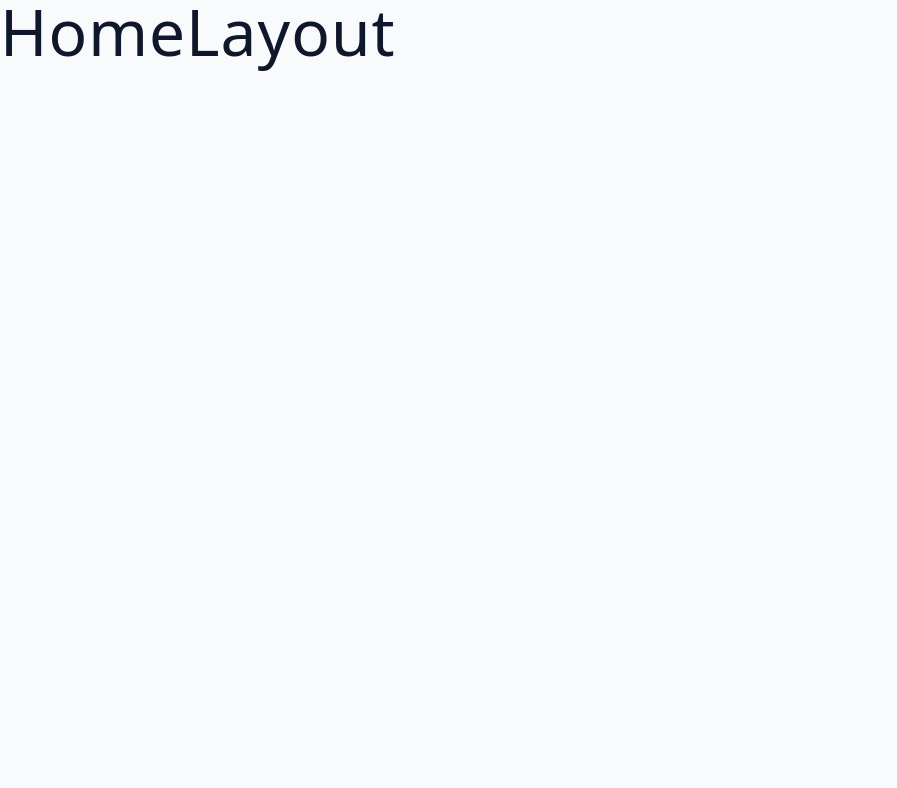
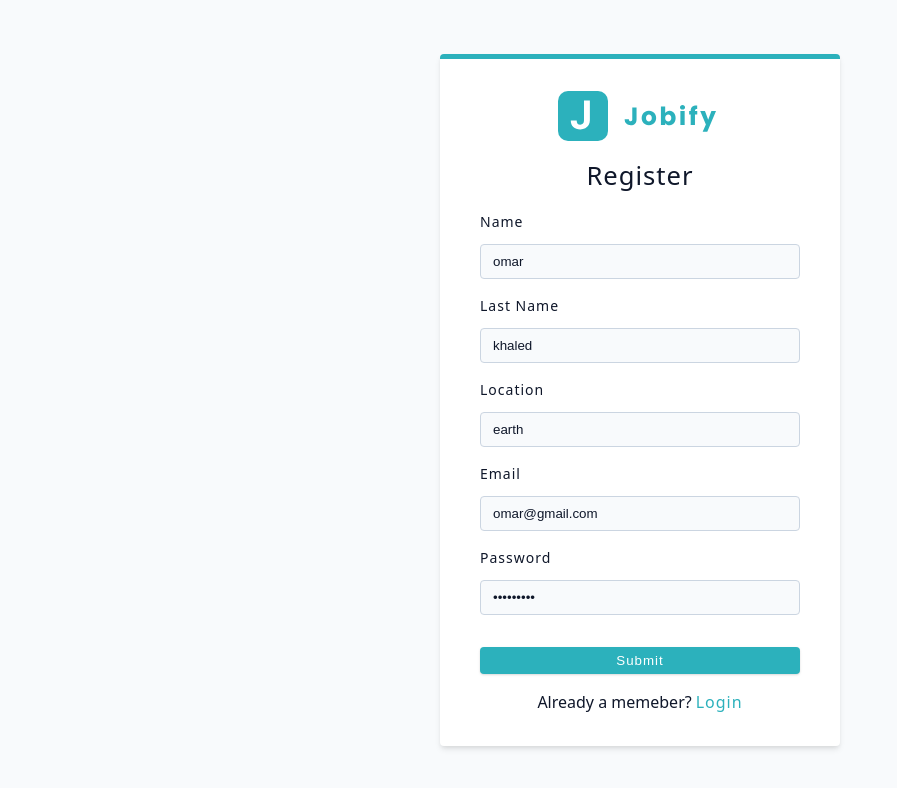
Before and after one commit to Omarr-kh/mern-jobify, a React (Vite) app in the folder client/: page /register in a window 1280 px wide. Shown: the top 788 px of the page, without its empty margins (0-897 px from the left). Built offline with nearby package versions, Linux system fonts and the light colour scheme.

Commit message:
create pages

```diff
--- a/client/src/pages/HomeLayout.jsx
+++ b/client/src/pages/HomeLayout.jsx
@@ -1,4 +1,10 @@
+import { Outlet } from "react-router-dom";
+
 function HomeLayout() {
-  return <h1>HomeLayout</h1>;
+  return (
+    <>
+      <Outlet />
+    </>
+  );
 }
 export default HomeLayout;
--- a/client/src/pages/Landing.jsx
+++ b/client/src/pages/Landing.jsx
@@ -1,4 +1,36 @@
+import Wrapper from "../assets/wrappers/LandingPage";
+import main from "../assets/images/main.svg";
+import { Link } from "react-router-dom";
+import { Logo } from "../components";
+
 function Landing() {
-  return <h1>Landing Page</h1>;
+  return (
+    <Wrapper>
+      <nav>
+        <Logo />
+      </nav>
+      <div className="container page">
+        <div>
+          <h1>
+            job <span>tracking</span> app
+          </h1>
+          <p>
+            I'm baby wayfarers hoodie next level taiyaki brooklyn cliche blue
+            bottle single-origin coffee chia. Aesthetic post-ironic venmo,
+            quinoa lo-fi tote bag adaptogen everyday carry meggings +1 brunch
+            narwhal.
+          </p>
+          <Link to="/register" className="btn register-link">
+            register
+          </Link>
+          <Link to="/login" className="btn">
+            login / demo user
+          </Link>
+        </div>
+        <img src={main} alt="job hunt" className="img main-img" />
+      </div>
+    </Wrapper>
+  );
 }
+
 export default Landing;
--- a/client/src/pages/Login.jsx
+++ b/client/src/pages/Login.jsx
@@ -1,11 +1,29 @@
 import { Link } from "react-router-dom";
+import Wrapper from "../assets/wrappers/RegisterAndLoginPage";
+import { FormRow, Logo } from "../components";
 
-function Login() {
+const Login = () => {
   return (
-    <div>
-      <h1>Login Page</h1>
-      <Link to="/register">Register Page</Link>
-    </div>
+    <Wrapper>
+      <form className="form">
+        <Logo />
+        <h4>Login</h4>
+        <FormRow type="email" name="email" defaultValue="omar@gmail.com" />
+        <FormRow type="password" name="password" defaultValue="secret123" />
+        <button type="submit" className="btn btn-block">
+          submit
+        </button>
+        <button type="button" className="btn btn-block">
+          explore the app
+        </button>
+        <p>
+          Not a member yet?
+          <Link to="/register" className="member-btn">
+            Register
+          </Link>
+        </p>
+      </form>
+    </Wrapper>
   );
-}
+};
 export default Login;
--- a/client/src/pages/Register.jsx
+++ b/client/src/pages/Register.jsx
@@ -1,11 +1,34 @@
 import { Link } from "react-router-dom";
+import Wrapper from "../assets/wrappers/RegisterAndLoginPage";
+import { FormRow, Logo } from "../components";
 
 function Register() {
   return (
-    <div>
-      <h1>Register Page</h1>
-      <Link to="/login">Login Page</Link>
-    </div>
+    <Wrapper>
+      <form className="form">
+        <Logo />
+        <h4>register</h4>
+        <FormRow type="text" name="name" defaultValue="omar" />
+        <FormRow
+          type="text"
+          name="lastName"
+          labelText="last name"
+          defaultValue="khaled"
+        />
+        <FormRow type="text" name="location" defaultValue="earth" />
+        <FormRow type="email" name="email" defaultValue="omar@gmail.com" />
+        <FormRow type="password" name="password" defaultValue="secret123" />
+        <button type="submit" className="btn btn-block">
+          submit
+        </button>
+        <p>
+          Already a memeber?
+          <Link to="/login" className="member-btn">
+            Login
+          </Link>
+        </p>
+      </form>
+    </Wrapper>
   );
 }
 export default Register;
```
